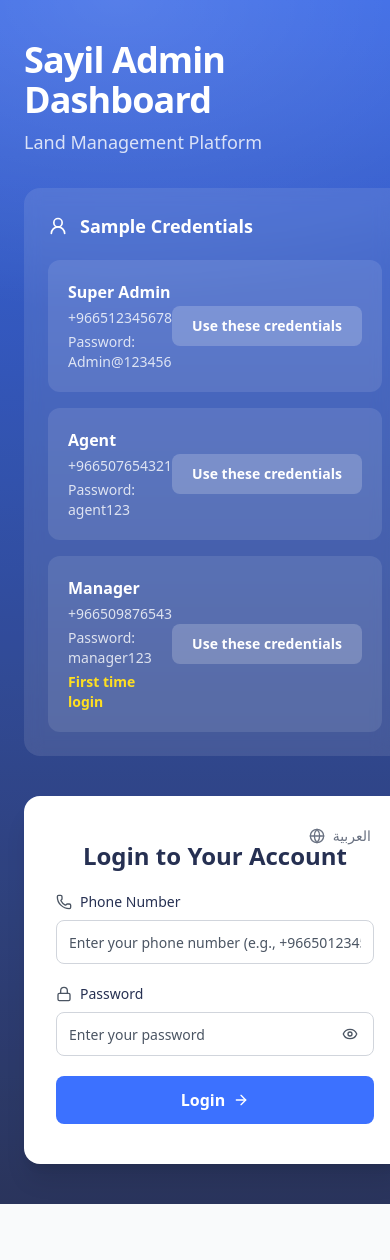
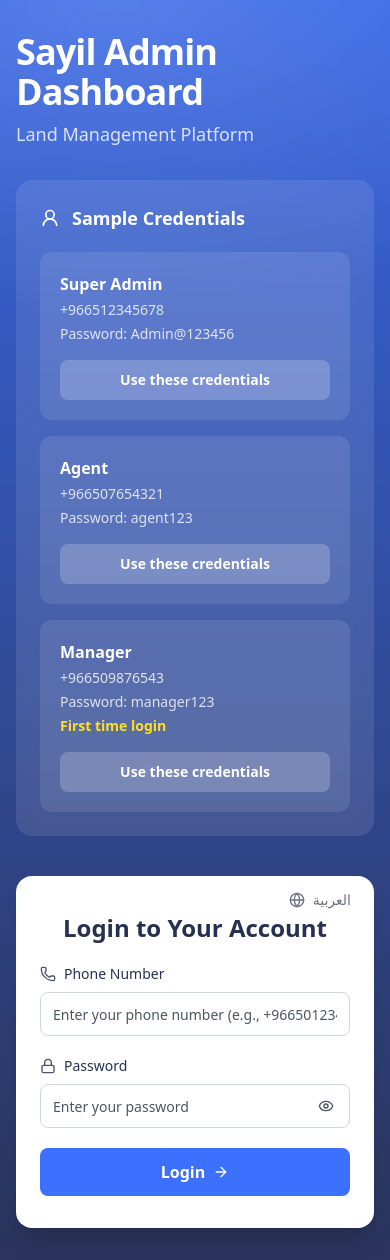
Before and after one commit to MostafaGaber135/Sayil-Admin, a Next.js app: page /en/login in a window 390 px wide. Before the commit the page ends 1204 px from the top, so only its background shows below. Built offline with nearby package versions, Linux system fonts and the light colour scheme; no server answers.

Commit message:
WIP before merging main

```diff
--- a/src/features/auth/ui/AdminLoginScreen.tsx
+++ b/src/features/auth/ui/AdminLoginScreen.tsx
@@ -85,12 +85,12 @@ const applyPreset = useCallback(
         { phoneNumber: p.phoneNumber, password: p.password },
         { keepDirty: true, keepTouched: true }
       );
-
       form.trigger(["phoneNumber", "password"]);
       form.setFocus("phoneNumber");
     },
     [form]
   );
+
   const onSubmit = useCallback(
     async (values: AdminLoginFormValues) => {
       setApiError(null);
@@ -124,7 +124,7 @@ const onSubmit = useCallback(
       <div className="absolute inset-0 bg-[radial-gradient(900px_520px_at_30%_0%,var(--auth-hero-glow),transparent_60%)]" />
 
       <div className="relative z-10">
-        <div className="mx-auto w-full max-w-6xl px-6 py-10 lg:py-14">
+        <div className="mx-auto w-full max-w-6xl px-4 py-8 sm:px-6 sm:py-10 lg:py-14">
           <div className="grid items-center gap-10 lg:grid-cols-2">
             <div
               className={cn(
@@ -148,12 +148,7 @@ const onSubmit = useCallback(
               </div>
 
               <div className="rounded-2xl bg-white/10 p-6 backdrop-blur-sm">
-                <div
-                  className={cn(
-                    "mb-5 flex items-center gap-3 text-lg font-semibold text-white",
-                    isRTL ? "flex-row justify-star" : ""
-                  )}
-                >
+                <div className="mb-5 flex items-center gap-3 text-lg font-semibold text-white">
                   <UserRound className="h-5 w-5" />
                   {t("auth.samples.title")}
                 </div>
@@ -163,24 +158,24 @@ const onSubmit = useCallback(
                     <div
                       key={p.phoneNumber}
                       className={cn(
-                        "flex items-center justify-between rounded-xl bg-white/10 p-5",
-                        isRTL ? "flex-row" : ""
+                        "flex flex-col gap-4 rounded-xl bg-white/10 p-5 sm:flex-row sm:items-center sm:justify-between",
+                        isRTL ? "sm:flex-row-reverse" : ""
                       )}
                     >
-                      <div
-                        className={cn(
-                          "space-y-1",
-                          isRTL ? "text-right" : "text-left"
-                        )}
-                      >
+                      <div className="min-w-0 space-y-1">
                         <div className="text-base font-semibold text-white">
                           {p.roleLabel}
                         </div>
-                        <div className="text-sm text-white/80">
-                          <span dir="ltr">{p.phoneNumber}</span>
+                        <div className="text-sm text-white/80 break-all">
+                          <span dir="ltr" className="break-all">
+                            {p.phoneNumber}
+                          </span>
                         </div>
-                        <div className="text-sm text-white/80">
-                          {t("auth.samples.password")}: <span dir="ltr">{p.password}</span>
+                        <div className="text-sm text-white/80 break-all">
+                          {t("auth.samples.password")}:{" "}
+                          <span dir="ltr" className="break-all">
+                            {p.password}
+                          </span>
                         </div>
                         {p.hint ? (
                           <div className="text-sm font-semibold text-yellow-300">
@@ -192,10 +187,7 @@ const onSubmit = useCallback(
                       <Button
                         type="button"
                         variant="secondary"
-                        className={cn(
-                          "h-10 rounded-lg bg-white/20 px-5 text-sm font-semibold text-white hover:bg-white/30 cursor-pointer",
-                          "border-0 shadow-none"
-                        )}
+                        className="h-10 w-full shrink-0 rounded-lg bg-white/20 px-5 text-sm font-semibold text-white hover:bg-white/30 cursor-pointer sm:w-auto border-0 shadow-none"
                         onClick={() => applyPreset(p)}
                       >
                         {t("auth.samples.use")}
@@ -206,12 +198,12 @@ const onSubmit = useCallback(
               </div>
             </div>
 
-            <Card className="relative rounded-2xl border-0 bg-white shadow-xl">
-              <CardContent className="p-8 sm:p-10">
+            <Card className="relative mx-auto w-full max-w-xl rounded-2xl border-0 bg-white shadow-xl">
+              <CardContent className="pt-14 p-6 sm:pt-10 sm:p-10">
                 <div
                   className={cn(
-                    "absolute top-6",
-                    isRTL ? "left-6" : "right-6"
+                    "absolute top-2 sm:top-10",
+                    isRTL ? "left-2 sm:left-10" : "right-3 sm:right-10"
                   )}
                 >
                   <LocaleSwitch
@@ -223,6 +215,7 @@ const onSubmit = useCallback(
                     )}
                   />
                 </div>
+
                 <LoginForm
                   form={form}
                   isRTL={isRTL}
--- a/src/features/roles-permissions/ui/PermissionsPicker.tsx
+++ b/src/features/roles-permissions/ui/PermissionsPicker.tsx
@@ -76,7 +76,7 @@ export default function PermissionsPicker({
                   />
                   <div className="min-w-0">
                     <div className="text-sm font-medium leading-5">{p.label}</div>
-                    <div className="mt-0.5 text-xs text-muted-foreground">{p.id}</div>
+                    <div className="mt-0.5 break-all text-xs text-muted-foreground">{p.id}</div>
                   </div>
                 </div>
               );
--- a/src/features/roles-permissions/ui/RoleFormDialog.tsx
+++ b/src/features/roles-permissions/ui/RoleFormDialog.tsx
@@ -66,11 +66,11 @@ export default function RoleFormDialog({
     <Dialog open={open} onOpenChange={onOpenChange}>
       <DialogContent
         className={cn(
-          "max-w-3xl p-0 gap-0 border",
+          "w-[calc(100vw-2rem)] max-w-[calc(100vw-2rem)] p-0 gap-0 border sm:max-w-3xl",
           "**:data-[slot=dialog-close]:hidden"
         )}
       >
-        <DialogHeader className="px-6 py-5 border-b">
+        <DialogHeader className="px-4 py-4 border-b sm:px-6 sm:py-5">
           <div className="flex items-center justify-between gap-4">
             <div className="flex items-center gap-3">
               <div className="size-10 rounded-xl bg-blue-600 flex items-center justify-center">
@@ -93,7 +93,7 @@ export default function RoleFormDialog({
         </DialogHeader>
 
         <ScrollArea className="max-h-[70vh]">
-          <div className="px-6 py-6">
+          <div className="px-4 py-5 sm:px-6 sm:py-6">
             <div className="space-y-5">
               <div>
                 <label className="text-sm font-medium">Role Name *</label>
@@ -147,11 +147,11 @@ export default function RoleFormDialog({
           </div>
         </ScrollArea>
 
-        <div className="px-6 py-4 border-t flex items-center justify-end gap-3 bg-muted/20">
+        <div className="px-4 py-4 border-t flex flex-col gap-3 bg-muted/20 sm:px-6 sm:flex-row sm:items-center sm:justify-end">
           <Button
             variant="secondary"
             className={cn(
-              "h-11 rounded-xl px-6",
+              "h-11 w-full rounded-xl px-6 sm:w-auto",
               "bg-[#e5e7eb] text-foreground hover:bg-[#e5e7eb]/80 cursor-pointer",
             )}
             onClick={() => onOpenChange(false)}
@@ -159,7 +159,7 @@ export default function RoleFormDialog({
             Cancel
           </Button>
           <Button
-            className="h-11 rounded-xl bg-blue-600 px-6 hover:bg-blue-700 cursor-pointer"
+            className="h-11 w-full rounded-xl bg-blue-600 px-6 hover:bg-blue-700 cursor-pointer sm:w-auto"
             onClick={() => {
               setTouched(true);
               if (state.name.trim().length === 0) return;
--- a/src/features/roles-permissions/ui/RolesPermissionsClient.tsx
+++ b/src/features/roles-permissions/ui/RolesPermissionsClient.tsx
@@ -116,7 +116,7 @@ export default function RolesPermissionsClient({
 
   return (
     <div>
-      <div className="flex items-start justify-between gap-4">
+      <div className="flex flex-col items-start justify-between gap-4 sm:flex-row sm:items-start">
         <div>
           <div className="text-2xl font-semibold tracking-tight">{title}</div>
           {description ? (
@@ -126,7 +126,7 @@ export default function RolesPermissionsClient({
 
         <Button
           onClick={openCreate}
-          className="bg-blue-600 hover:bg-blue-600/90 cursor-pointer"
+          className="w-full bg-blue-600 hover:bg-blue-600/90 cursor-pointer sm:w-auto"
         >
           <Plus className="size-4" />
           {t("pages.roles.actions.addNewRole")}
```
Also changed, not shown: 1 other file (tests, documents, lock files or other folders). Lines whose indentation alone changed are shown as unchanged.
